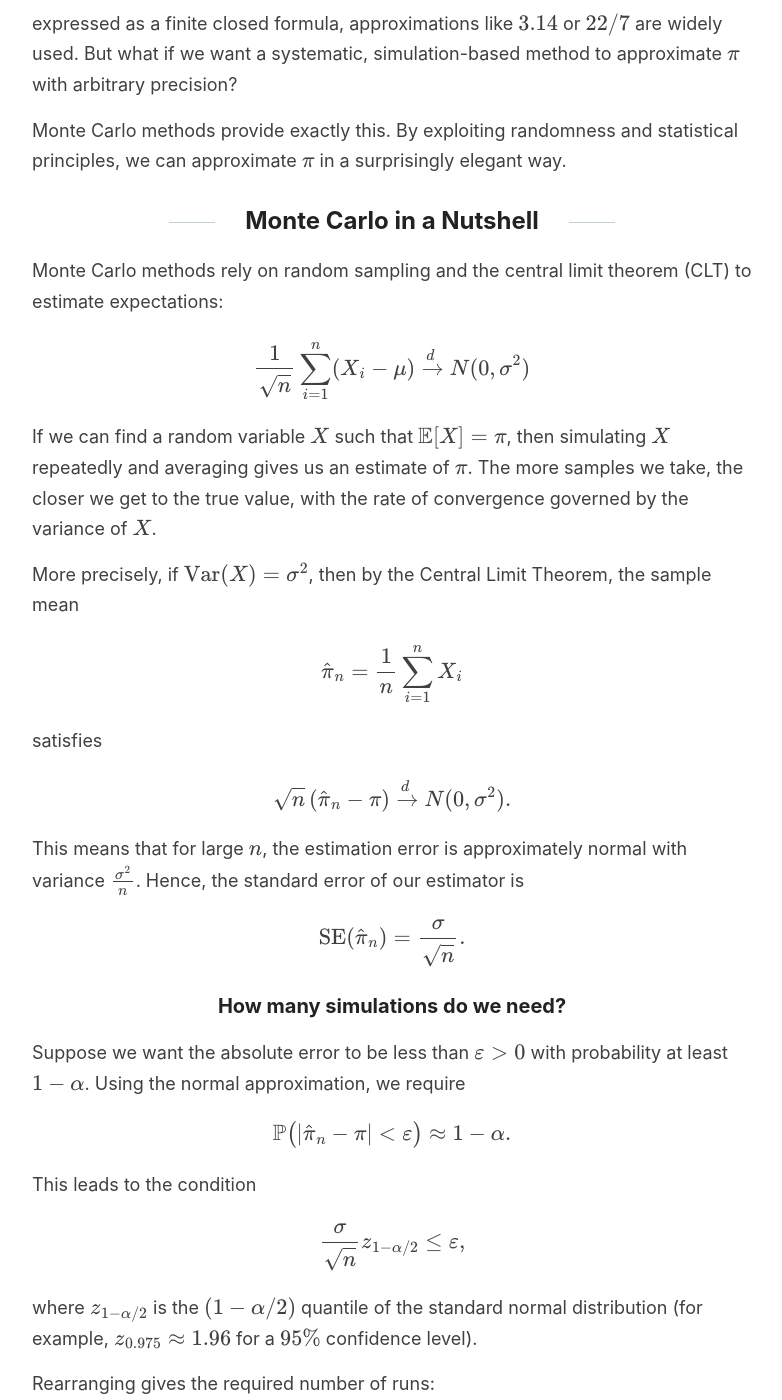
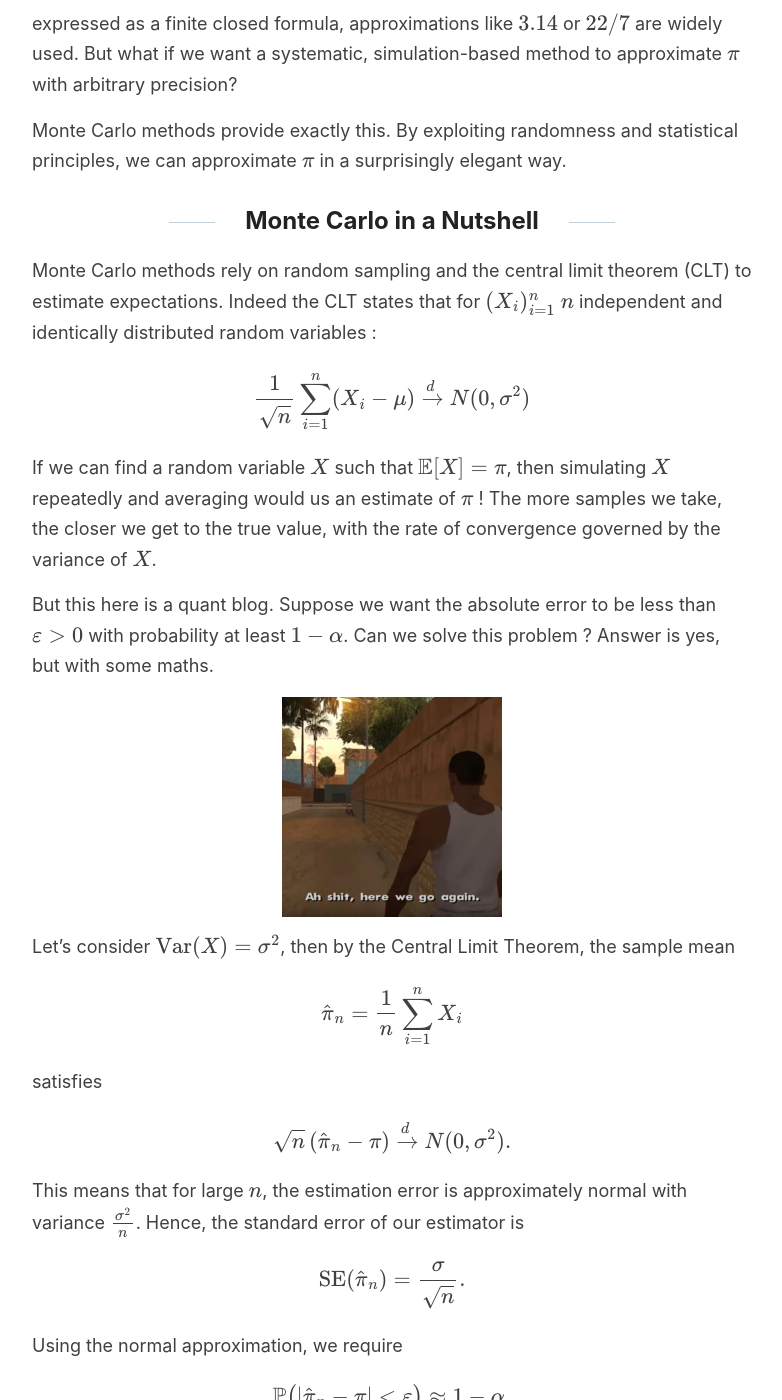
Before and after one commit to Zaltarba/blog, a Jekyll site: the page built from _posts/2025-09-08-PiEstimation.md, in a window 1280 px wide and 1400 px high, scrolled down 782 px. Shown: the whole window, without its empty margins (248-1030 px from the left). Built offline with Jekyll 4.4.1, drawn with Linux system fonts in a browser that asks for light colours; formulas are drawn with MathJax 3; comment, search, counter and statistics services are not loaded.

Commit message:
Update 2025-09-08-PiEstimation.md

```diff
--- a/_posts/2025-09-08-PiEstimation.md
+++ b/_posts/2025-09-08-PiEstimation.md
@@ -25,15 +25,19 @@ Monte Carlo methods provide exactly this. By exploiting randomness and statistic
 
 ## Monte Carlo in a Nutshell  {#montecarlo}
 
-Monte Carlo methods rely on random sampling and the central limit theorem (CLT) to estimate expectations:
+Monte Carlo methods rely on random sampling and the central limit theorem (CLT) to estimate expectations. Indeed the CLT states that for $(X_i)_{i=1}^n$ $n$ independent and identically distributed random variables :
 
 $$
 \frac{1}{\sqrt{n}}\sum_{i=1}^{n}(X_i - \mu) \xrightarrow[]{d} N(0, \sigma^2)
 $$
 
-If we can find a random variable $X$ such that $\mathbb{E}[X] = \pi$, then simulating $X$ repeatedly and averaging gives us an estimate of $\pi$. The more samples we take, the closer we get to the true value, with the rate of convergence governed by the variance of $X$.
+If we can find a random variable $X$ such that $\mathbb{E}[X] = \pi$, then simulating $X$ repeatedly and averaging would us an estimate of $\pi$ ! The more samples we take, the closer we get to the true value, with the rate of convergence governed by the variance of $X$.
 
-More precisely, if $\text{Var}(X) = \sigma^2$, then by the Central Limit Theorem, the sample mean
+But this here is a quant blog. Suppose we want the absolute error to be less than $\varepsilon > 0$ with probability at least $1 - \alpha$. Can we solve this problem ? Answer is yes, but with some maths.
+
+![figure 1](/blog/images/here_we_go_again.png)
+
+Let's consider $\text{Var}(X) = \sigma^2$, then by the Central Limit Theorem, the sample mean
 
 $$
 \hat{\pi}_n = \frac{1}{n} \sum_{i=1}^n X_i
@@ -51,9 +55,7 @@ $$
 \text{SE}(\hat{\pi}_n) = \frac{\sigma}{\sqrt{n}}.
 $$
 
-### How many simulations do we need?
-
-Suppose we want the absolute error to be less than $\varepsilon > 0$ with probability at least $1 - \alpha$. Using the normal approximation, we require
+Using the normal approximation, we require
 
 $$
 \mathbb{P}\big( |\hat{\pi}_n - \pi| < \varepsilon \big) \approx 1 - \alpha.
@@ -73,7 +75,7 @@ $$
 n \geq \left( \frac{z_{1-\alpha/2} \cdot \sigma}{\varepsilon} \right)^2.
 $$
 
-This formula provides a practical guideline: once we know or estimate the variance $\sigma^2$ of the Monte Carlo variable, we can determine how many simulations are needed to achieve a desired accuracy $\varepsilon$ with a given confidence level $1 - \\alpha$.
+This formula provides a practical guideline: once we know or estimate the variance $\sigma^2$ of the Monte Carlo variable, we can determine how many simulations are needed to achieve a desired accuracy $\varepsilon$ with a given confidence level $1 - \alpha$.
 
 
 ## From Uniform Randomness to $\pi$  {#probabilities}
```
